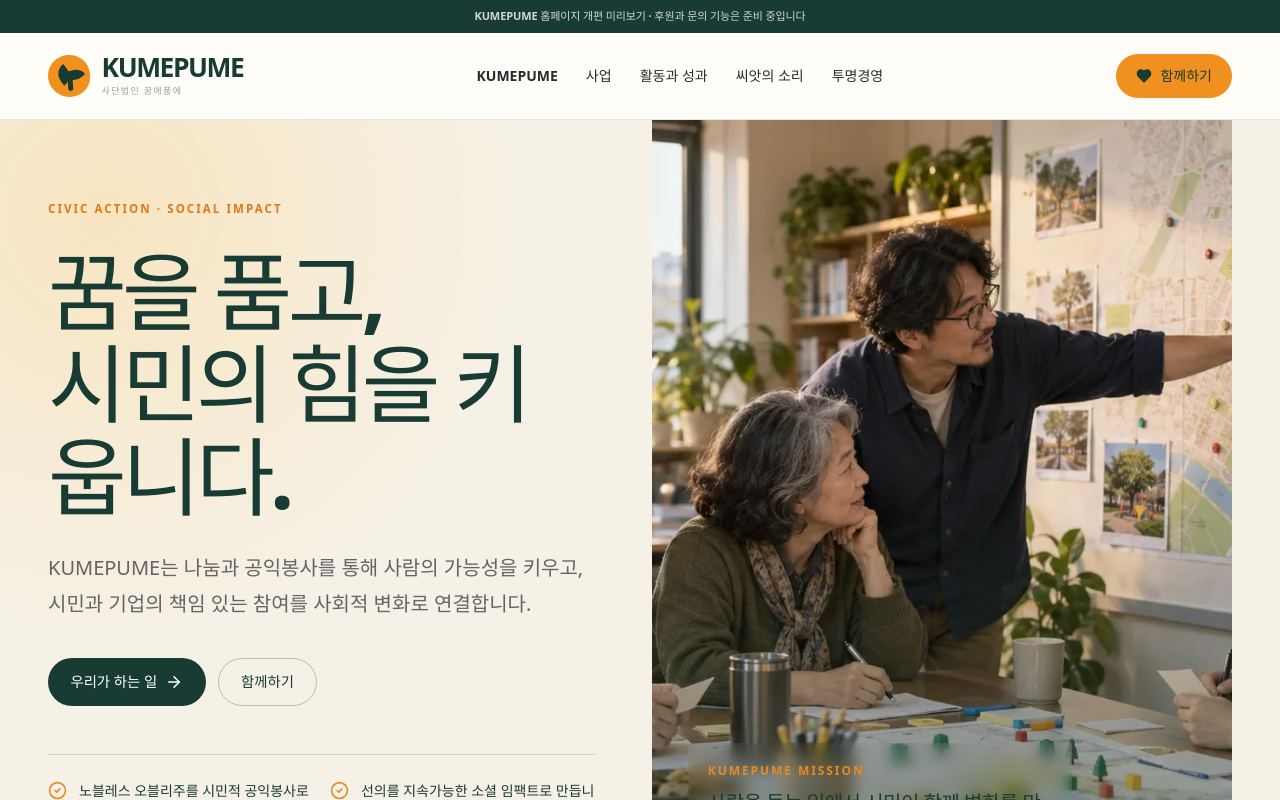
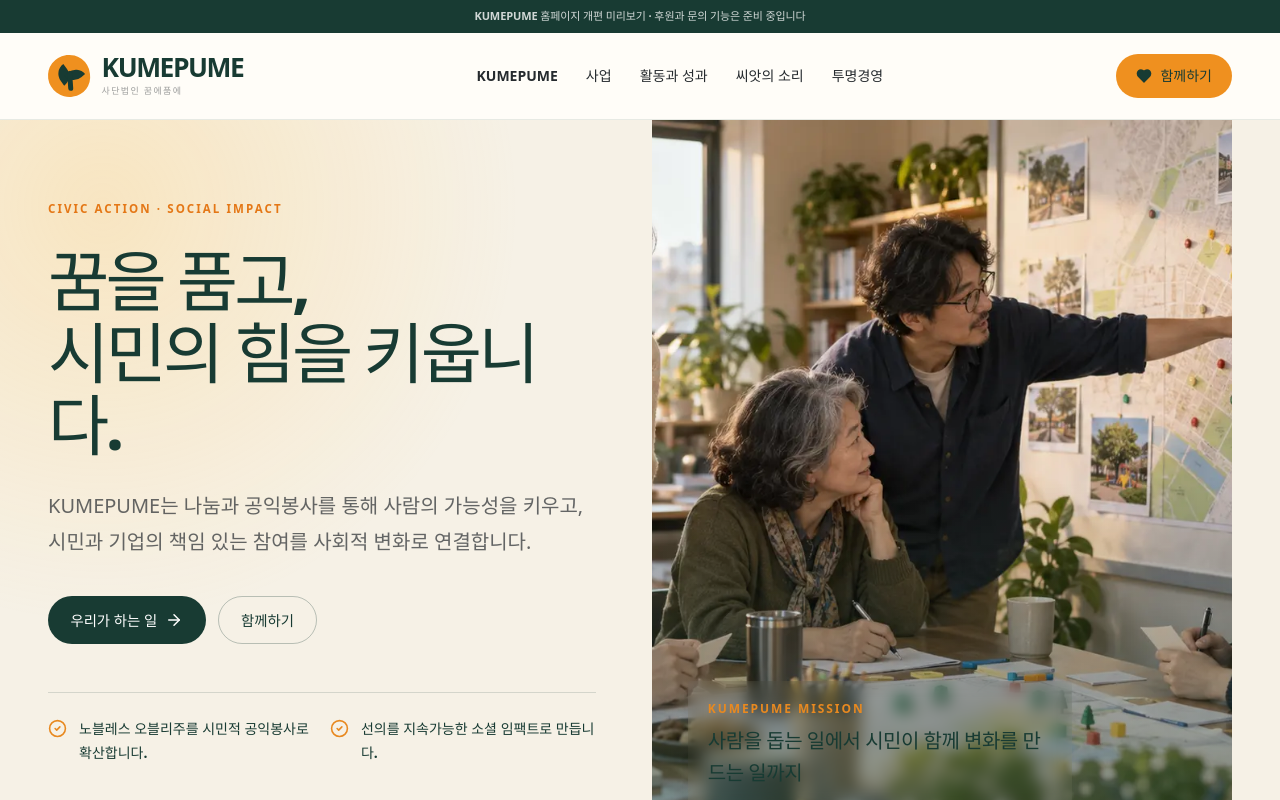
Before and after one commit to moraeal/KUMEPUME, a React (Vite) app: page / in a window 1280 px wide. Shown: the top 800 px of the page. Built offline with nearby package versions, Linux system fonts and the light colour scheme.

Commit message:
Refine KUMEPUME hero title responsiveness

```diff
--- a/src/pages/Home.tsx
+++ b/src/pages/Home.tsx
@@ -49,7 +49,7 @@ export default function Home() {
         <div className="container-page grid min-h-[680px] items-stretch lg:grid-cols-[1.02fr_.98fr]">
           <div className="flex flex-col justify-center py-16 pr-0 sm:py-20 lg:pr-14">
             <p className="kumepume-eyebrow">CIVIC ACTION · SOCIAL IMPACT</p>
-            <h1 id="hero-title" className="mt-7 max-w-3xl text-[3rem] font-black leading-[1.08] tracking-[-.055em] text-[#183b33] sm:text-[4.5rem] lg:text-[5.35rem]">꿈을 품고,<br />시민의 힘을 키웁니다.</h1>
+            <h1 id="hero-title" className="mt-7 max-w-3xl text-[clamp(3rem,5.2vw,4.6rem)] font-black leading-[1.08] tracking-[-.055em] text-[#183b33]">꿈을 품고,<br />시민의 힘을 키웁니다.</h1>
             <p className="mt-7 max-w-2xl text-lg font-medium leading-8 text-charcoal/70 sm:text-xl sm:leading-9">KUMEPUME는 나눔과 공익봉사를 통해 사람의 가능성을 키우고, 시민과 기업의 책임 있는 참여를 사회적 변화로 연결합니다.</p>
             <div className="mt-9 flex flex-wrap gap-3"><a href="#work" className="kumepume-button-primary">우리가 하는 일 <ArrowRight size={18} /></a><a href="#join" className="kumepume-button-secondary">함께하기</a></div>
             <div className="mt-12 grid max-w-xl gap-4 border-t border-[#183b33]/15 pt-6 sm:grid-cols-2">
```
